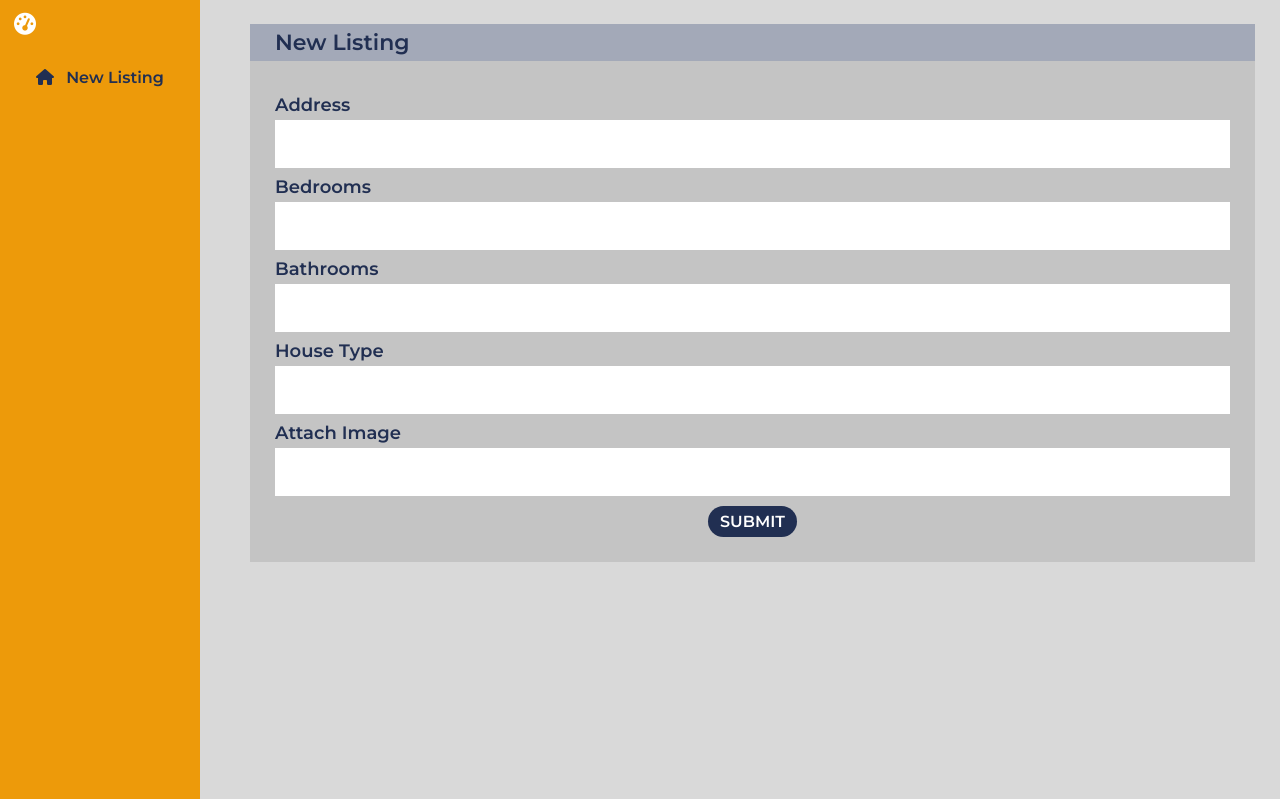
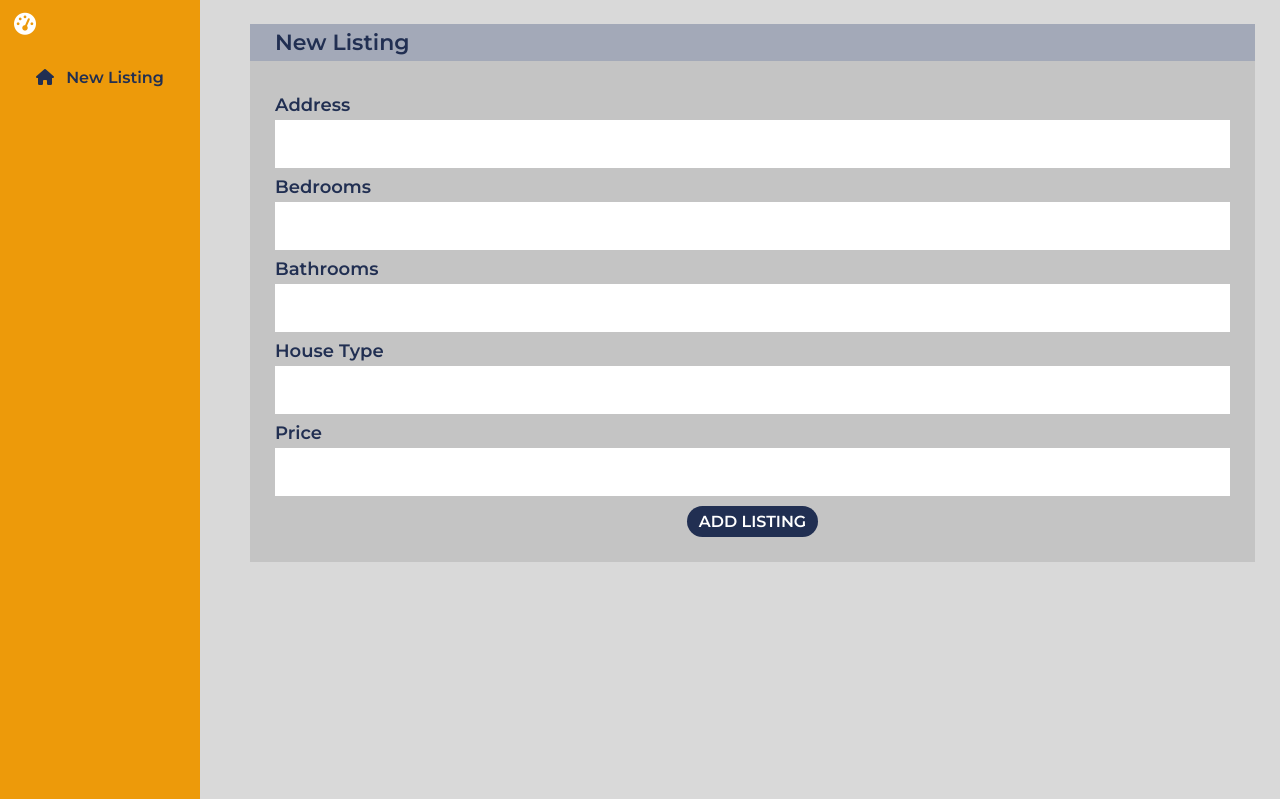
Before and after one commit to lesreddy/Terrie-Homes, a Flask app: page /dashboard in a window 1280 px wide. Shown: the part 65-864 px from the top of the page. Run offline with Flask 2, Linux system fonts and the light colour scheme; some libraries are stand-ins or nearby versions; some web fonts are replaced.

Commit message:
routed the add listing function

```diff
--- a/run.py
+++ b/run.py
@@ -60,6 +60,13 @@ def contact():
 def listings():
     return render_template("listings.html", for_sale=mongo.db.for_sale.find())
 
+@app.route("/insert_listings", methods=['POST'])
+def insert_listings():
+    listings = mongo.db.for_sale
+    listings.insert_one(request.form.to_dict())
+    return redirect(url_for('listings'))
+
+
 if __name__== "__main__":
     app.secret_key = 'mysecret'
     app.run(host=os.environ.get("IP"),
--- a/templates/dashboard.html
+++ b/templates/dashboard.html
@@ -20,7 +20,7 @@
 		<div class="sectionlisting">
             <div class="listingheader">New Listing
             </div>
-            <form class="dashform">
+            <form action="{{ url_for('insert_listings') }}" method="POST" class="dashform">
 				<div class="label-contain">
 					<label id="form-label" for="address">Address</label>
 					<input type="text" name="address" id="message form-label" required>
@@ -38,11 +38,11 @@
                     <input type="text" name="house" id="message form-label" required>
                 </div>
                 <div class="label-contain">
-                    <label id="form-label" for="houseimage">Attach Image</label>
-                    <input type="text" name="houseimage" id="message form-label" required>
+                    <label id="form-label" for="price">Price</label>
+                    <input type="text" name="price" id="message form-label" required>
                 </div>
                 <div id="bwrap">
-				<button class="btn4" type="submit">Submit</button>
+				<button class="btn4" type="submit" name="action">Add Listing</button>
                 </div>
 			</form>
 		</div>
```
